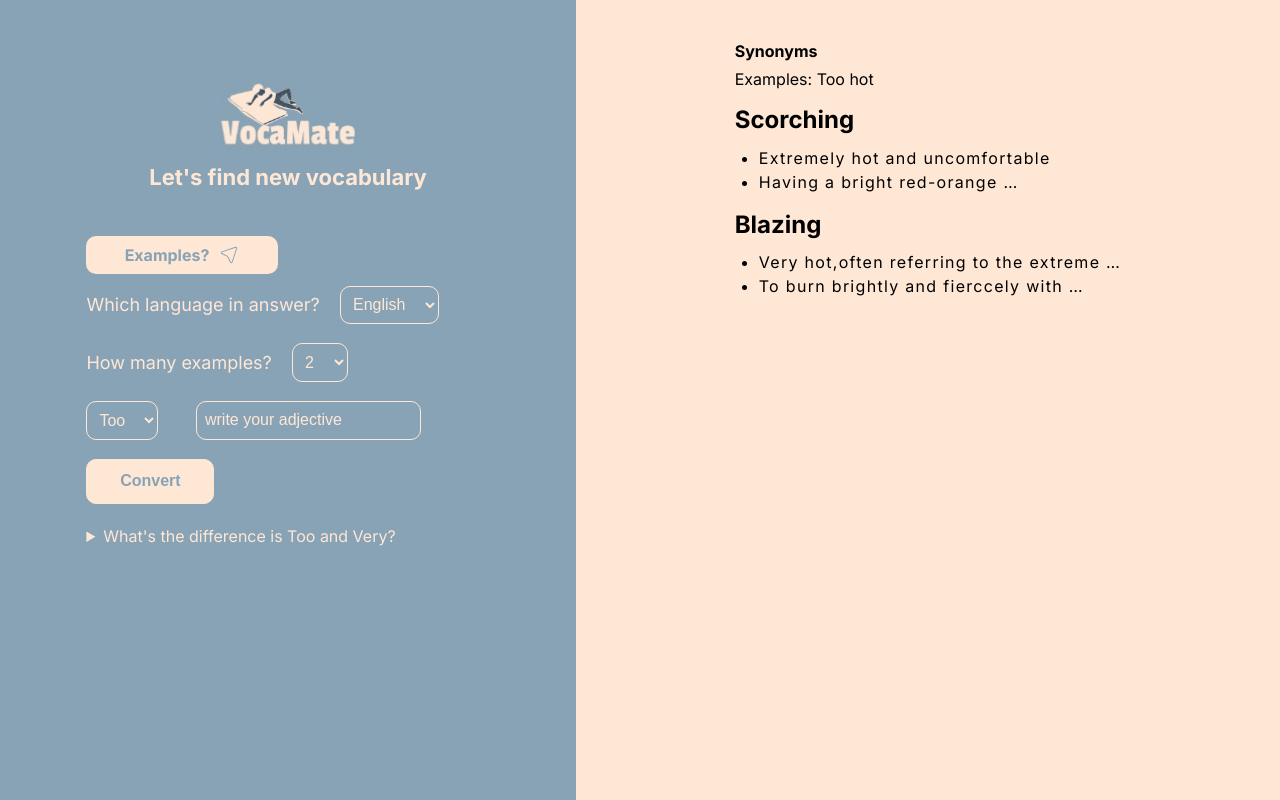
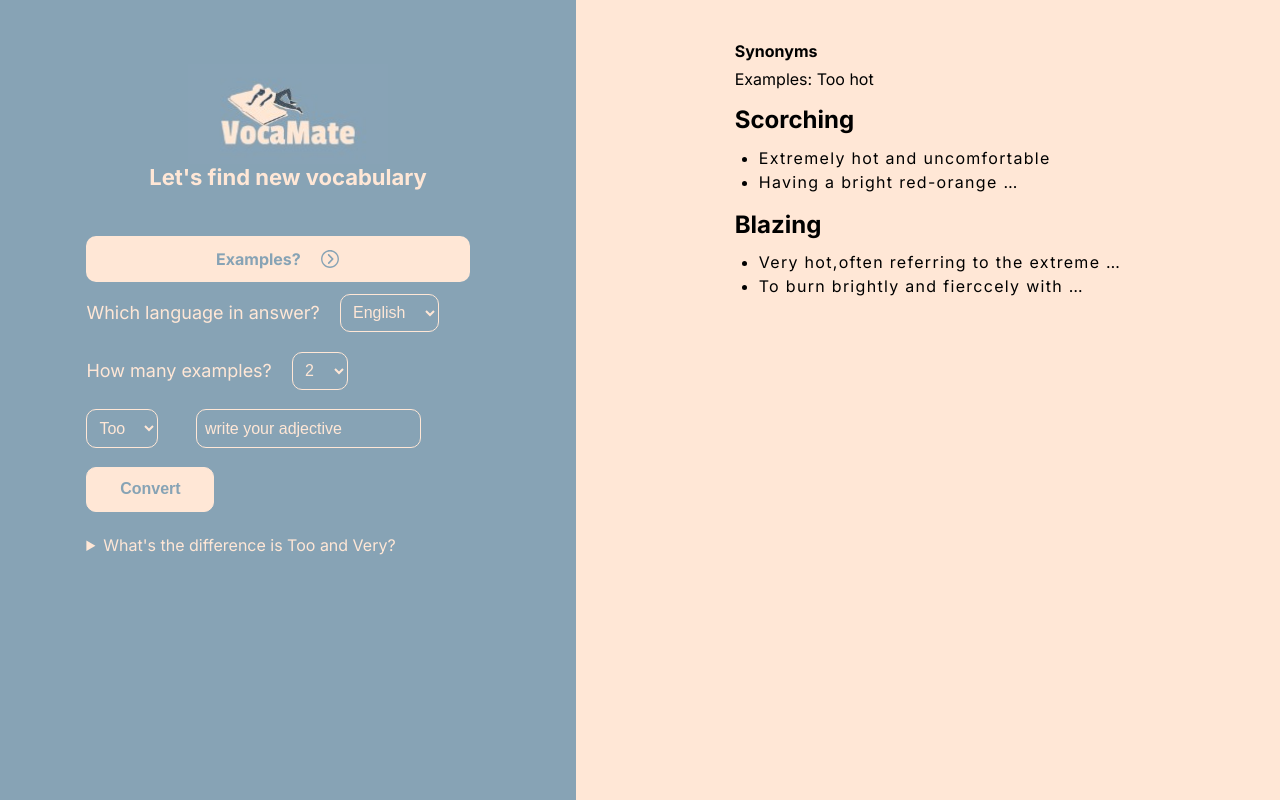
Before and after one commit to ha-nakamura112/search_syn, a Next.js app: page / in a window 1280 px wide. Built offline with nearby package versions, Linux system fonts and the light colour scheme.

Commit message:
style fixed

```diff
--- a/src/pages/index.js
+++ b/src/pages/index.js
@@ -1,7 +1,8 @@
 import React, { useEffect, useRef, useState } from 'react';
 import style from "../styles/Home.module.css";
 import Image from 'next/image';
-import { CiLocationArrow1 } from 'react-icons/ci';
+import { IoIosArrowDropright } from 'react-icons/io';
+// import { CiLocationArrow1 } from 'react-icons/ci';
 
 
 export async function getServerSideProps({ req }) {
@@ -113,7 +114,7 @@ function Home({ server }) {
         <p>Let&apos;s find new vocabulary</p>
         <form onSubmit={(e)=>runPrompt(e)} className={ style.formClass }>
             <div onClick={scrollToRef}>Examples?
-              <CiLocationArrow1 className={ style.examp__icon }/>
+              <IoIosArrowDropright className={ style.examp__icon }/>
             </div>
             <div>
               <label htmlFor='language'>
--- a/src/styles/Home.module.css
+++ b/src/styles/Home.module.css
@@ -36,12 +36,13 @@
     color: var(--color-icon-text);
   }
 
-  .examp__icon {
-    font-size: 22px;
-  }
 
   .formClass > div {
     display: flex;
+  }
+
+  .examp__icon {
+    font-size: 22px;
   }
 
   .formClass > div:first-child {
@@ -49,9 +50,9 @@
     font-weight: 700;
     background-color: var(--color-icon-text);
     color: var(--color-blue-icon);
-    padding: 2%;
+    padding: 3%;
     border-radius: 10px;
-    width: 15vw;
+    width: 30vw;
     text-align: center;
     align-items: center;
     justify-content: center;
```
